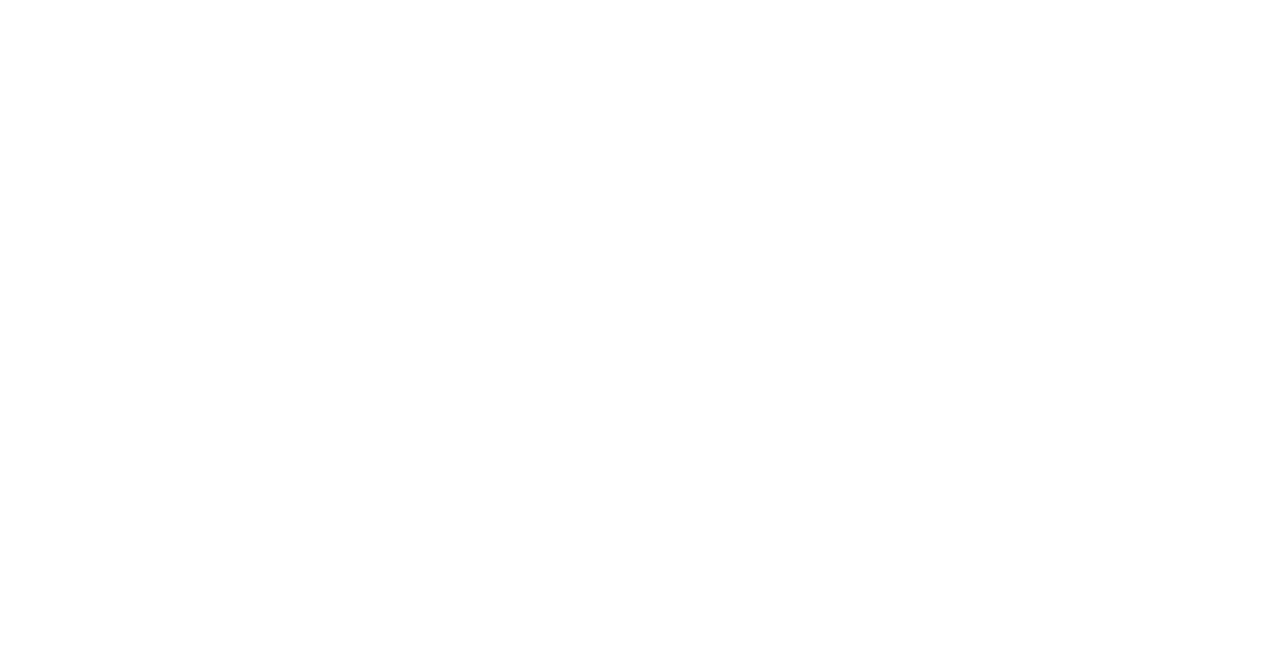
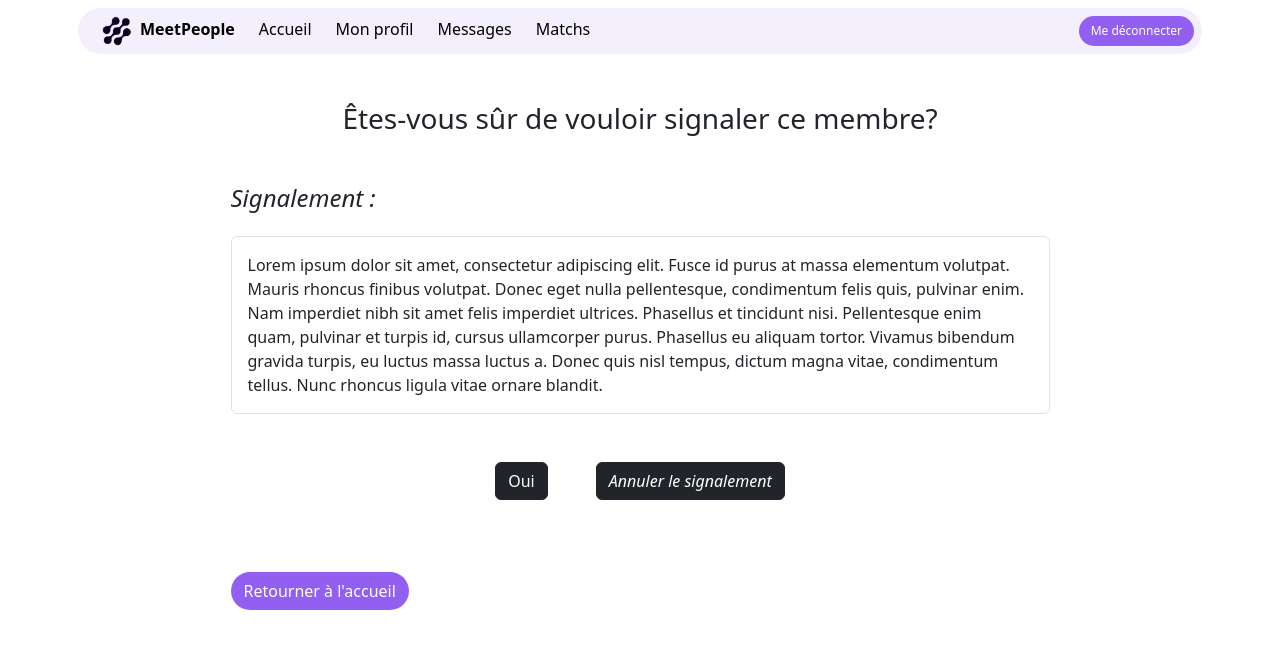
Before and after one commit to anah7531/MeetPeople, a React (Create React App) app in the folder frontend/: page /signalerprofil in a window 1280 px wide. Before the commit this address had no page. Shown: the top 648 px of the page. Built offline with nearby package versions, Linux system fonts and the light colour scheme.

Commit message:
NavBar et pageSignalerProfil done

```diff
--- a/frontend/src/App.jsx
+++ b/frontend/src/App.jsx
@@ -7,6 +7,7 @@
 import AccueilMembre from './pages/AcceuilMembre.jsx/AccueilMembre';
 import Matchs from './pages/Matchs';
 import Conversation from './pages/Conversation';
+import SignalerProfil from './pages/SignalerProfil';
 
 export function App(){
 
@@ -19,6 +20,8 @@
           </Route>
 
           <Route element={<MainLayout />}>
+            <Route path='/signalerprofil' element={<SignalerProfil />} />
+            <Route path='/accueil' element={<AccueilMembre />} />
             <Route path='/conversation' element={<Conversation />} />
             <Route path='/matchs' element={<Matchs />} />
             <Route path='/' element={<AccueilMembre />} />
--- a/frontend/src/layouts/main/MainNavBar.jsx
+++ b/frontend/src/layouts/main/MainNavBar.jsx
@@ -1,15 +1,21 @@
+import { Link } from "react-router-dom";
 import logo from "../../img/LogoMeetPeople.png"
 
 export function MainNavBar(){
 
     return(
-        <nav className=" color1 p-2 rounded-5">
-            <img src={logo} className="ms-3" width="30px" alt="" />
-            <span className="ms-2"><b>MeetPeople</b></span>
-            <span className="ms-5"><a href="" className="text-decoration-none">Accueil</a></span>
-            <span className="ms-4"><a href="" className="text-decoration-none">Mon profil</a></span>
-            <span className="ms-4"><a href="" className="text-decoration-none">Messages</a></span>
-            <span className="ms-4"><a href="" className="text-decoration-none">Matchs</a></span>
+        <nav className="color1 p-2 rounded-5">
+            <ul className="ulStyle">
+                <li className="liStyle">
+                    <Link to='/accueil'><img src={logo} className="ms-3" width="30px" alt="" /></Link>
+                    <Link to='/accueil' className="ms-2 text-decoration-none text-black d-none d-md-inline"><b>MeetPeople</b></Link>
+                </li>
+                <li className="liStyle"><Link to='/accueil' className="ms-4 text-decoration-none link-hover d-none d-md-inline">Accueil</Link></li>
+                <li className="liStyle"><Link className="ms-4 text-decoration-none link-hover">Mon profil</Link></li>
+                <li className="liStyle"><Link className="ms-4 text-decoration-none link-hover">Messages</Link></li>
+                <li className="liStyle"><Link to='/matchs' className="ms-4 text-decoration-none link-hover">Matchs</Link></li>
+            </ul>
+            <button className="btn colorBtn rounded-5 text-white btnDeconnecter">Me déconnecter</button>
         </nav>
     )
 }
--- a/frontend/src/pages/SignalerProfil.jsx
+++ b/frontend/src/pages/SignalerProfil.jsx
@@ -1,8 +1,32 @@
-import React from 'react'
+import React, { useState } from 'react'
 
 const SignalerProfil = () => {
+
+  const [plainte, setPlainte] = useState(
+    {
+      idPlainte: 1,
+      contenu: "Lorem ipsum dolor sit amet, consectetur adipiscing elit. Fusce id purus at massa elementum volutpat. Mauris rhoncus finibus volutpat. Donec eget nulla pellentesque, condimentum felis quis, pulvinar enim. Nam imperdiet nibh sit amet felis imperdiet ultrices. Phasellus et tincidunt nisi. Pellentesque enim quam, pulvinar et turpis id, cursus ullamcorper purus. Phasellus eu aliquam tortor. Vivamus bibendum gravida turpis, eu luctus massa luctus a. Donec quis nisl tempus, dictum magna vitae, condimentum tellus. Nunc rhoncus ligula vitae ornare blandit.",
+      date: "14-12-2022",
+      numeroEmploye: 1,
+      idMembrePlaignant: 24,
+      idMembreConcerner: 18
+    }
+  )
+
   return (
-    <div>SignalerProfil</div>
+    <div className="container w-75">
+      <h3 className="text-center mt-5 mb-5">Êtes-vous sûr de vouloir signaler ce membre?</h3>
+      <h4 className=""><em>Signalement :</em></h4>
+
+      <div className="mt-4 border rounded p-3">{plainte.contenu}</div>
+
+      <div className="text-center mt-5">
+        <button className="btn btn-dark me-5">Oui</button>
+        <button className="btn btn-dark"><em>Annuler le signalement</em></button>
+      </div>
+      <br/>
+      <button className="btn colorBtn rounded-5 text-white mt-5">Retourner à l'accueil</button>
+    </div>
   )
 }
 
--- a/frontend/src/style/styles.css
+++ b/frontend/src/style/styles.css
@@ -1,3 +1,7 @@
+/* Styles pour notre App MeetPeople */
+
+/* Couleurs mauves pour notre app */
+
 .color1{
     background-color: #F4EFFD;
 }
@@ -13,6 +17,8 @@
 .colorBtn:hover{
     background-color: #5d10ed;
 }
+
+/* Styles pour le chat (Page conversation) */
 
 .fontDate{
     font-size: 12px;
@@ -41,3 +47,30 @@
     height: auto;
     max-width: 400px;
 }
+
+/* Styles pour le Navbar */
+
+.link-hover{
+    color:black;
+}
+
+.link-hover:hover{
+    color: #caadff;
+}
+
+.btnDeconnecter{
+    display: inline;
+    border: none;
+    font-size: 12px;
+    float: right;
+}
+
+.ulStyle{
+    list-style-type: none;
+    display: inline;
+    padding: 0;
+}
+
+.liStyle{
+    display: inline;
+}
```
